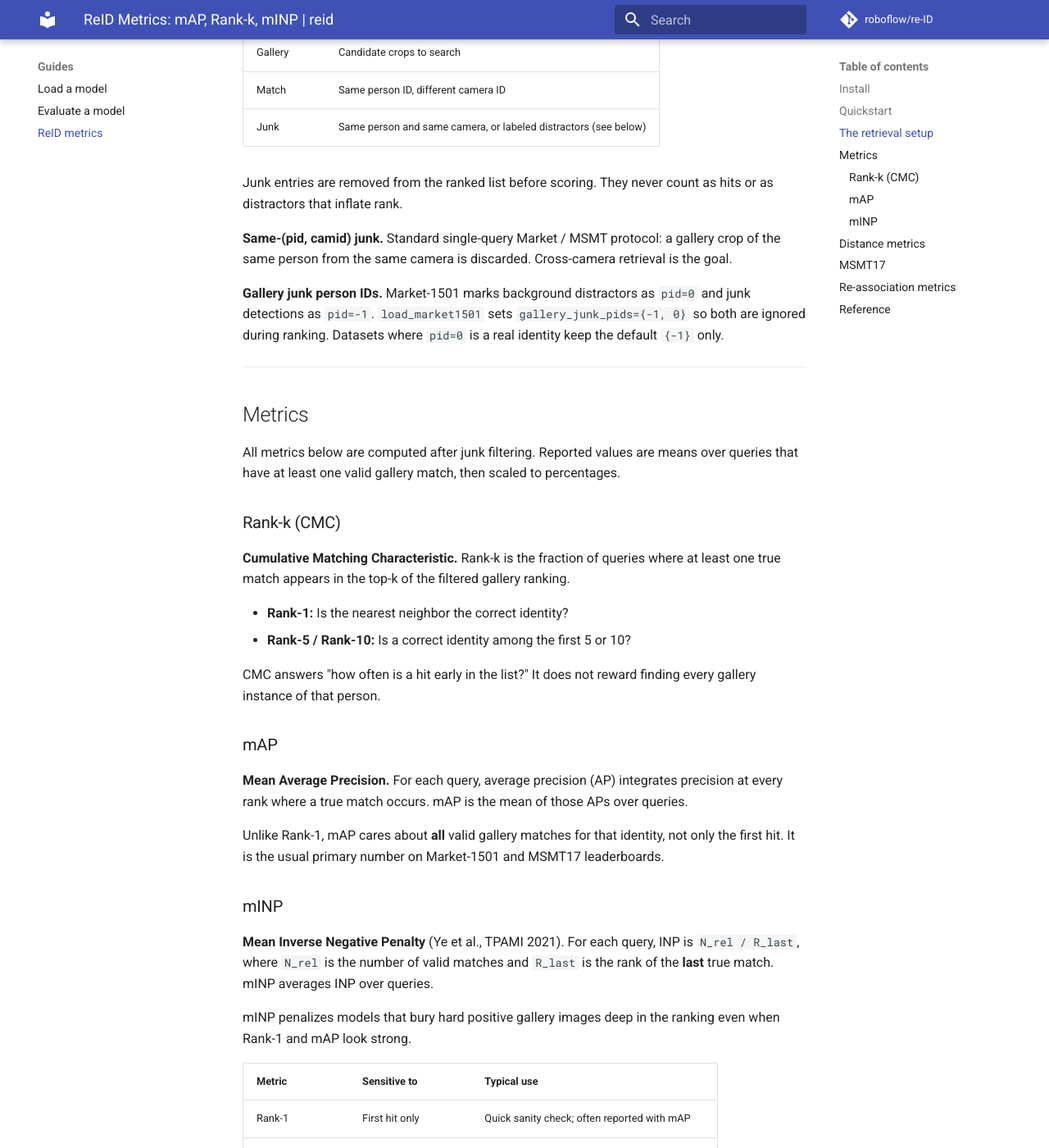
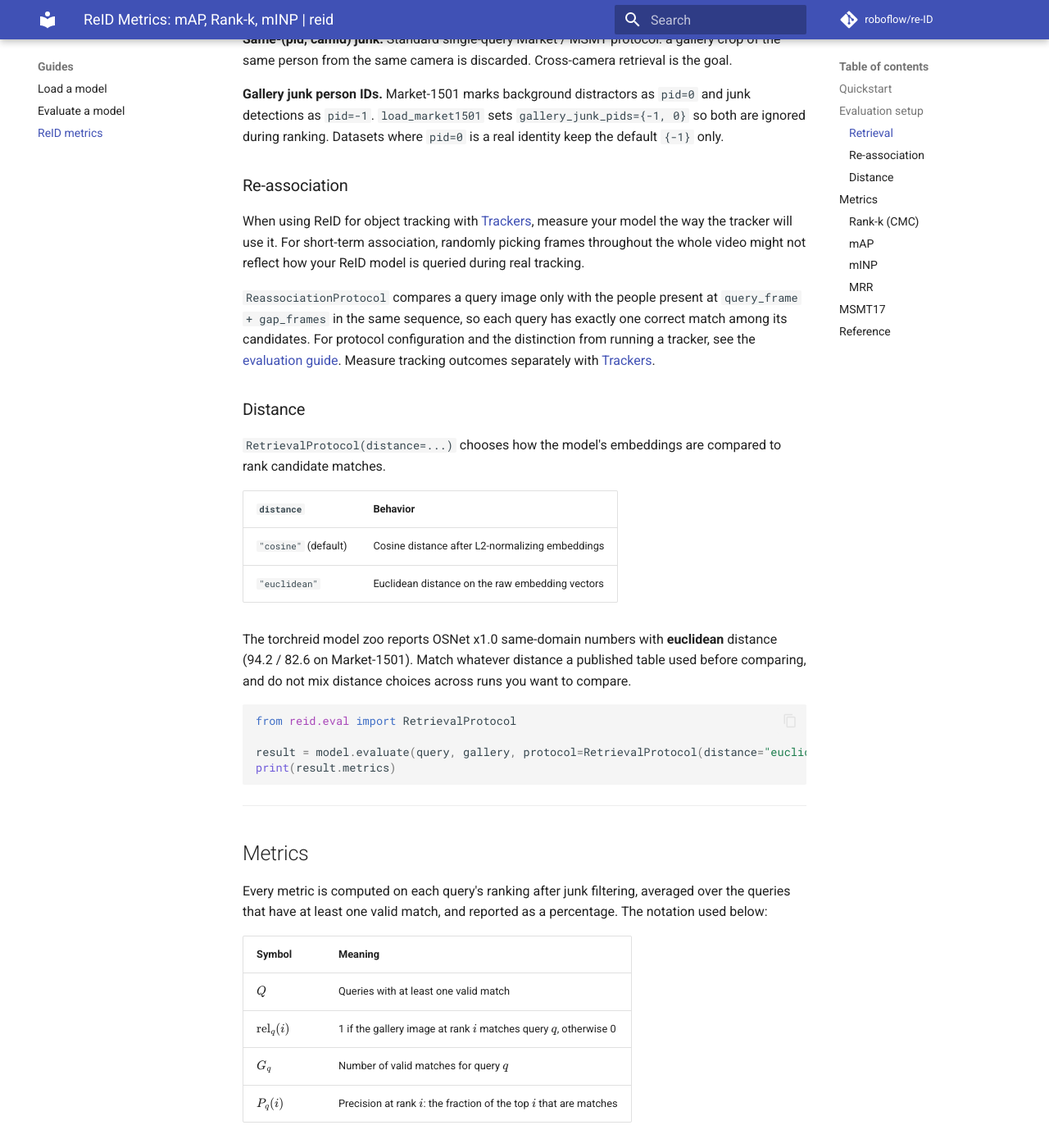
Before and after one commit to roboflow/re-ID, an MkDocs documentation site: the page built from docs/learn/metrics.md, in a window 1280 px wide and 1400 px high, scrolled down 1635 px. Shown: the whole window at 82% size. Built offline with MkDocs 1.6.1 and Material for MkDocs 9.7.7, drawn with Linux system fonts in a browser that asks for light colours; comment, search, counter and statistics services are not loaded; some of the changed text lies outside the part shown.

Commit message:
Link, structure, and add formulas to the metrics guide
- Drop the install section; installing is covered in the README.
- Split the page into the evaluation setup (retrieval, re-association,
  distance) and the metric definitions.
- Give Rank-k, mAP, mINP, and MRR each a formula, rendered with MathJax as in
  the trackers docs, and link each metric's source inline.

Co-Authored-By: Claude Opus 5.5 <noreply@anthropic.com>

````diff
--- /dev/null
+++ b/docs/javascripts/mathjax.js
@@ -0,0 +1,19 @@
+window.MathJax = {
+  tex: {
+    inlineMath: [["\\(", "\\)"], ["$", "$"]],
+    displayMath: [["\\[", "\\]"], ["$$", "$$"]],
+    processEscapes: true,
+    processEnvironments: true,
+  },
+  options: {
+    ignoreHtmlClass: "^((?!arithmatex).)*$",
+    processHtmlClass: "arithmatex",
+  },
+};
+
+if (document.querySelector(".arithmatex")) {
+  const script = document.createElement("script");
+  script.src = "https://unpkg.com/mathjax@3.2.2/es5/tex-mml-chtml.js";
+  script.async = true;
+  document.head.append(script);
+}
--- a/docs/learn/metrics.md
+++ b/docs/learn/metrics.md
@@ -9,25 +9,10 @@ ReID metrics measure how well a model finds images of the same person among cand
 
 **What you'll learn:**
 
-- What Rank-k (CMC), mAP, and mINP measure
-- How Market-1501 / MSMT17 filtering (same camera, junk IDs) works
+- How queries are compared with gallery images, and which gallery images are ignored
+- What Rank-k (CMC), mAP, mINP, and MRR measure, and how each is computed
 - How to evaluate a model with `ReIDModel.evaluate`
-- How MRR measures re-association performance
 - When to use cosine vs Euclidean distance
-
----
-
-## Install
-
-```bash
-pip install reid
-```
-
-For local development:
-
-```bash
-pip install -e ".[dev]"
-```
 
 ---
 
@@ -56,9 +41,11 @@ The default alias (`osnet_x1_0_msmt17_combineall`) is trained on MSMT17 with tra
 
 ---
 
-## The retrieval setup
+## Evaluation setup
 
-In standard Market-1501 and MSMT17 evaluation, the model ranks **gallery** images by their similarity to each **query** image. A valid match shows the same person from a different camera.
+### Retrieval
+
+In standard [Market-1501](https://openaccess.thecvf.com/content_iccv_2015/html/Zheng_Scalable_Person_Re-Identification_ICCV_2015_paper.html) and [MSMT17](https://arxiv.org/abs/1711.08565) evaluation, the model ranks **gallery** images by their distance to each **query** image. A valid match shows the same person from a different camera.
 
 | Term    | Meaning                                                         |
 | :------ | :-------------------------------------------------------------- |
@@ -67,51 +54,21 @@ In standard Market-1501 and MSMT17 evaluation, the model ranks **gallery** image
 | Match   | Same person ID, different camera ID                             |
 | Junk    | Same person and same camera, or labeled distractors (see below) |
 
-Junk entries are removed from the ranked list before scoring. They never count as hits or as distractors that inflate rank.
+Junk entries are removed from the ranked list before scoring. They never count as hits or as distractors that push a hit down the ranking.
 
 **Same-(pid, camid) junk.** Standard single-query Market / MSMT protocol: a gallery crop of the same person from the same camera is discarded. Cross-camera retrieval is the goal.
 
 **Gallery junk person IDs.** Market-1501 marks background distractors as `pid=0` and junk detections as `pid=-1`. `load_market1501` sets `gallery_junk_pids={-1, 0}` so both are ignored during ranking. Datasets where `pid=0` is a real identity keep the default `{-1}` only.
 
----
+### Re-association
 
-## Metrics
+When using ReID for object tracking with [Trackers](https://github.com/roboflow/trackers), measure your model the way the tracker will use it. For short-term association, randomly picking frames throughout the whole video might not reflect how your ReID model is queried during real tracking.
 
-All metrics below are computed after junk filtering. Reported values are means over queries that have at least one valid gallery match, then scaled to percentages.
+`ReassociationProtocol` compares a query image only with the people present at `query_frame + gap_frames` in the same sequence, so each query has exactly one correct match among its candidates. For protocol configuration and the distinction from running a tracker, see the [evaluation guide](../guides/evaluation.md). Measure tracking outcomes separately with [Trackers](https://github.com/roboflow/trackers).
 
-### Rank-k (CMC)
+### Distance
 
-**Cumulative Matching Characteristic.** Rank-k is the fraction of queries where at least one true match appears in the top-k of the filtered gallery ranking.
-
-- **Rank-1:** Is the nearest neighbor the correct identity?
-- **Rank-5 / Rank-10:** Is a correct identity among the first 5 or 10?
-
-CMC answers "how often is a hit early in the list?" It does not reward finding every gallery instance of that person.
-
-### mAP
-
-**Mean Average Precision.** For each query, average precision (AP) integrates precision at every rank where a true match occurs. mAP is the mean of those APs over queries.
-
-Unlike Rank-1, mAP cares about **all** valid gallery matches for that identity, not only the first hit. It is the usual primary number on Market-1501 and MSMT17 leaderboards.
-
-### mINP
-
-**Mean Inverse Negative Penalty** (Ye et al., TPAMI 2021). For each query, INP is `N_rel / R_last`, where `N_rel` is the number of valid matches and `R_last` is the rank of the **last** true match. mINP averages INP over queries.
-
-mINP penalizes models that bury hard positive gallery images deep in the ranking even when Rank-1 and mAP look strong.
-
-| Metric           | Sensitive to         | Typical use                                 |
-| :--------------- | :------------------- | :------------------------------------------ |
-| Rank-1           | First hit only       | Quick sanity check; often reported with mAP |
-| Rank-5 / Rank-10 | Early list quality   | CMC curves                                  |
-| mAP              | Full match set       | Primary gallery benchmark score             |
-| mINP             | Hardest (last) match | Complements mAP when hard positives matter  |
-
----
-
-## Distance metrics
-
-`RetrievalProtocol(distance=...)` chooses how the model’s embeddings are compared to rank candidate matches.
+`RetrievalProtocol(distance=...)` chooses how the model's embeddings are compared to rank candidate matches.
 
 | `distance`           | Behavior                                        |
 | :------------------- | :---------------------------------------------- |
@@ -126,6 +83,70 @@ from reid.eval import RetrievalProtocol
 result = model.evaluate(query, gallery, protocol=RetrievalProtocol(distance="euclidean"))
 print(result.metrics)
 ```
+
+---
+
+## Metrics
+
+Every metric is computed on each query's ranking after junk filtering, averaged over the queries that have at least one valid match, and reported as a percentage. The notation used below:
+
+| Symbol | Meaning |
+| :-- | :-- |
+| $Q$ | Queries with at least one valid match |
+| $\mathrm{rel}_q(i)$ | 1 if the gallery image at rank $i$ matches query $q$, otherwise 0 |
+| $G_q$ | Number of valid matches for query $q$ |
+| $P_q(i)$ | Precision at rank $i$: the fraction of the top $i$ that are matches |
+
+### Rank-k (CMC)
+
+**Cumulative Matching Characteristic.** Rank-k is the fraction of queries with at least one match in the top $k$, as reported in the [Market-1501 benchmark](https://openaccess.thecvf.com/content_iccv_2015/html/Zheng_Scalable_Person_Re-Identification_ICCV_2015_paper.html):
+
+$$
+\text{Rank-}k = \frac{1}{|Q|} \sum_{q \in Q} \mathbb{1}\left[\, \sum_{i=1}^{k} \mathrm{rel}_q(i) \geq 1 \right]
+$$
+
+- **Rank-1:** Is the nearest neighbor the correct identity?
+- **Rank-5 / Rank-10:** Is a correct identity among the first 5 or 10?
+
+CMC answers "how often is a hit early in the list?" It does not reward finding every gallery instance of that person.
+
+### mAP
+
+**Mean Average Precision.** Average precision takes the precision at every rank where a match occurs, averaged over the query's matches; mAP averages it over queries. The [Market-1501 paper](https://openaccess.thecvf.com/content_iccv_2015/html/Zheng_Scalable_Person_Re-Identification_ICCV_2015_paper.html) introduced it to re-identification, borrowing the [information-retrieval measure](https://en.wikipedia.org/wiki/Evaluation_measures_(information_retrieval)#Mean_average_precision):
+
+$$
+\mathrm{AP}_q = \frac{1}{G_q} \sum_{i} P_q(i)\, \mathrm{rel}_q(i), \qquad \mathrm{mAP} = \frac{1}{|Q|} \sum_{q \in Q} \mathrm{AP}_q
+$$
+
+Unlike Rank-1, mAP cares about **all** valid gallery matches for that identity, not only the first hit. It is the usual primary number on Market-1501 and MSMT17 leaderboards.
+
+### mINP
+
+**Mean Inverse Negative Penalty**, proposed by [Ye et al. (TPAMI 2021)](https://arxiv.org/abs/2001.04193). With $R_q$ the rank of the **last** match of query $q$:
+
+$$
+\mathrm{INP}_q = \frac{G_q}{R_q}, \qquad \mathrm{mINP} = \frac{1}{|Q|} \sum_{q \in Q} \mathrm{INP}_q
+$$
+
+mINP penalizes models that bury hard positive gallery images deep in the ranking even when Rank-1 and mAP look strong.
+
+### MRR
+
+**Mean reciprocal rank** ([definition](https://en.wikipedia.org/wiki/Mean_reciprocal_rank)) is what re-association reports next to Rank-1. With $r_q$ the rank of the single correct match among the query's candidates:
+
+$$
+\mathrm{MRR} = \frac{1}{|Q|} \sum_{q \in Q} \frac{1}{r_q}
+$$
+
+First place contributes 1, second place 1/2, and so on. With exactly one correct match per query, average precision equals the reciprocal rank, so MRR is the mAP of the re-association ranking.
+
+| Metric           | Sensitive to         | Typical use                                 |
+| :--------------- | :------------------- | :------------------------------------------ |
+| Rank-1           | First hit only       | Quick sanity check; often reported with mAP |
+| Rank-5 / Rank-10 | Early list quality   | CMC curves                                  |
+| mAP              | Full match set       | Primary gallery benchmark score             |
+| mINP             | Hardest (last) match | Complements mAP when hard positives matter  |
+| MRR              | Rank of the one match | Re-association, one correct match per query |
 
 ---
 
@@ -148,20 +169,9 @@ Use a checkpoint trained for the dataset you evaluate. The default `combineall`
 
 ---
 
-## Re-association metrics
-
-When using ReID for object tracking with [Trackers](https://github.com/roboflow/trackers), measure your model the way the tracker will use it. For short-term association, randomly picking frames throughout the whole video might not reflect how your ReID model is queried during real tracking.
-
-`ReassociationProtocol` compares a query image with the people present at `query_frame + gap_frames` in the same sequence. It reports Rank-1 and mean reciprocal rank (`mrr`), both as percentages.
-
-MRR measures how highly the model ranks the correct identity: first place contributes 1, second place contributes 1/2, and so on. Average these values over scored queries and multiply by 100. Each scored query has exactly one correct match, so its average precision equals its reciprocal rank.
-
-For protocol configuration and the distinction from running a tracker, see the [evaluation guide](../guides/evaluation.md). Measure tracking outcomes separately with [Trackers](https://github.com/roboflow/trackers).
-
----
-
 ## Reference
 
-- Zheng, L., et al. (2015). Scalable Person Re-identification: A Benchmark. ICCV. [Market-1501](https://zheng-lab-anu.github.io/Project/project_reid.html)
-- Ye, M., et al. (2021). Deep Learning for Person Re-identification: A Survey and Outlook. IEEE TPAMI. (mINP)
+- Zheng, L., et al. (2015). Scalable Person Re-identification: A Benchmark. ICCV. [Paper](https://openaccess.thecvf.com/content_iccv_2015/html/Zheng_Scalable_Person_Re-Identification_ICCV_2015_paper.html), [dataset](https://zheng-lab-anu.github.io/Project/project_reid.html)
+- Wei, L., et al. (2018). Person Transfer GAN to Bridge Domain Gap for Person Re-Identification. CVPR. [arXiv:1711.08565](https://arxiv.org/abs/1711.08565) (MSMT17)
+- Ye, M., et al. (2021). Deep Learning for Person Re-identification: A Survey and Outlook. IEEE TPAMI. [arXiv:2001.04193](https://arxiv.org/abs/2001.04193) (mINP)
 - Zhou, K., et al. (2019). Omni-Scale Feature Learning for Person Re-Identification. ICCV. [arXiv:1905.00953](https://arxiv.org/abs/1905.00953) (OSNet; torchreid zoo baselines)
--- a/mkdocs.yml
+++ b/mkdocs.yml
@@ -31,6 +31,11 @@ markdown_extensions:
   - pymdownx.superfences
   - pymdownx.tabbed:
       alternate_style: true
+  - pymdownx.arithmatex:
+      generic: true
+
+extra_javascript:
+  - javascripts/mathjax.js
 
 plugins:
   - search
````
Also changed, not shown: README.md (+0 -4 lines).
